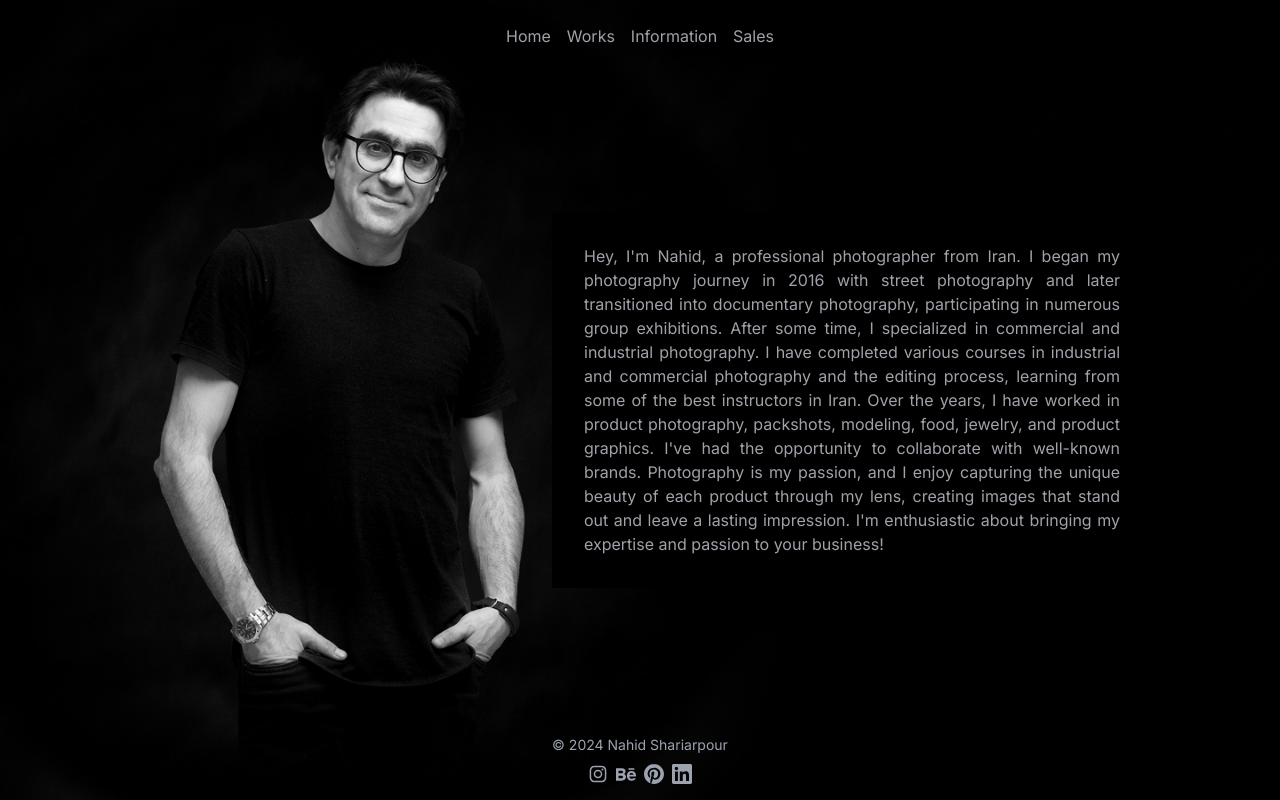
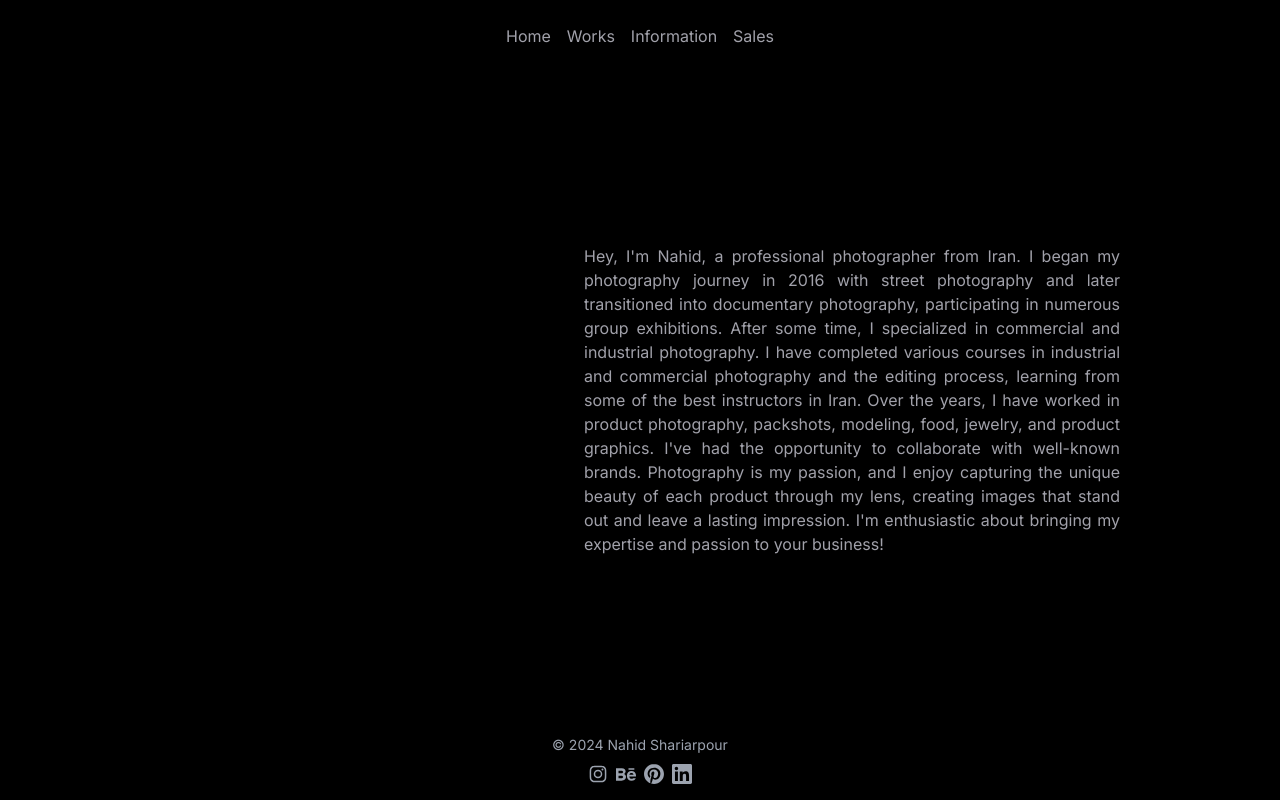
Before and after one commit to Emjayi/nahid-photography, a Next.js app: page /about in a window 1280 px wide. Built offline with nearby package versions, Linux system fonts and the light colour scheme.

Commit message:
about changes

```diff
--- a/src/app/about/page.tsx
+++ b/src/app/about/page.tsx
@@ -8,8 +8,14 @@ const Page: NextPage = () => {
     return (
         <>
             <div className='md:flex items-center bg-black'>
-                <Image alt='About Alireza' src={alireza} className='h-[100dvh] object-contain object-left justify-self-start hidden md:block' />
-                <Image alt='About Alireza' src={alirezaMobile} className='h-[80vh] object-contain justify-self-start block md:hidden' />
+                <div className='h-[100dvh] object-contain object-left justify-self-start hidden md:block'></div>
+
+
+                {/* This should Change! */}
+                {/* <Image alt='About Alireza' src={alireza} className='h-[100dvh] object-contain object-left justify-self-start hidden md:block' /> */}
+                {/* <Image alt='About Alireza' src={alirezaMobile} className='h-[80vh] object-contain justify-self-start block md:hidden' /> */}
+
+
                 <p className='px-8 block md:hidden text-justify py-8 bg-black text-zinc-400'>
                     Hey, I&apos;m Nahid, a professional photographer from Iran. I began my photography journey in 2016 with street photography and later transitioned into documentary photography, participating in numerous group exhibitions. After some time, I specialized in commercial and industrial photography. I have completed various courses in industrial and commercial photography and the editing process, learning from some of the best instructors in Iran. Over the years, I have worked in product photography, packshots, modeling, food, jewelry, and product graphics. I&apos;ve had the opportunity to collaborate with well-known brands. Photography is my passion, and I enjoy capturing the unique beauty of each product through my lens, creating images that stand out and leave a lasting impression. I&apos;m enthusiastic about bringing my expertise and passion to your business!
                 </p>
```
